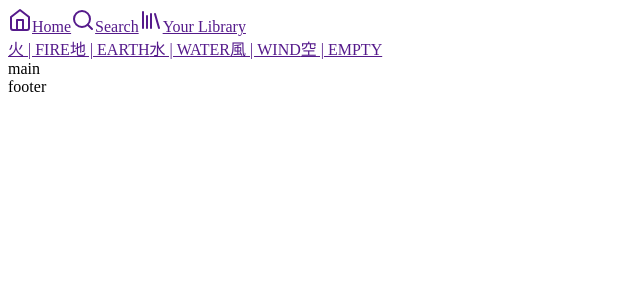
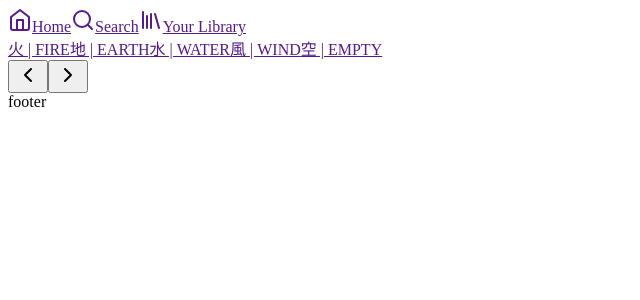
Before and after one commit to gabrielvsc/tailwind-spotify, a Next.js app: page / in a window 1280 px wide. Shown: the top 300 px of the page, without its empty margins (0-640 px from the left). Built offline with nearby package versions, Linux system fonts and the light colour scheme.

Commit message:
feat: create left/right buttons

```diff
--- a/src/app/page.tsx
+++ b/src/app/page.tsx
@@ -1,4 +1,4 @@
-import { Home as HomeIcon, Search, Library } from 'lucide-react';
+import { Home as HomeIcon, Search, Library, ChevronLeft, ChevronRight } from 'lucide-react';
 
 export default function Home() {
   return (
@@ -36,7 +36,14 @@
           </nav>
         </aside>
         <main className="flex-1 p-6">
-          main
+          <div className="flex items-center gap-4">
+            <button className="rounded-full bg-black/40 p-1">
+              <ChevronLeft />
+            </button>
+            <button className="rounded-full bg-black/40 p-1">
+              <ChevronRight />
+            </button>
+          </div>
         </main>
       </div>
       <footer className="bg-zinc-800 border-t border-zinc-700 p-6">
```
